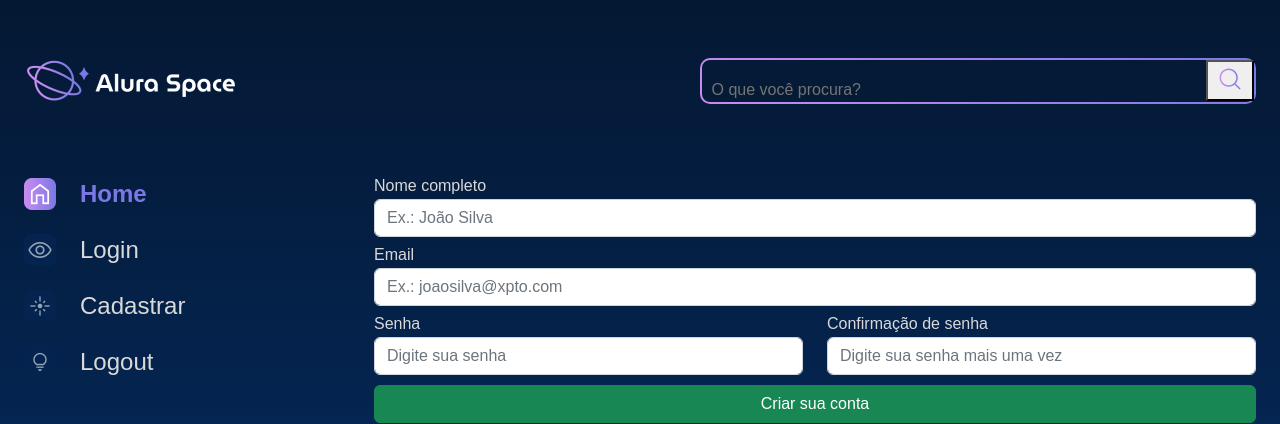
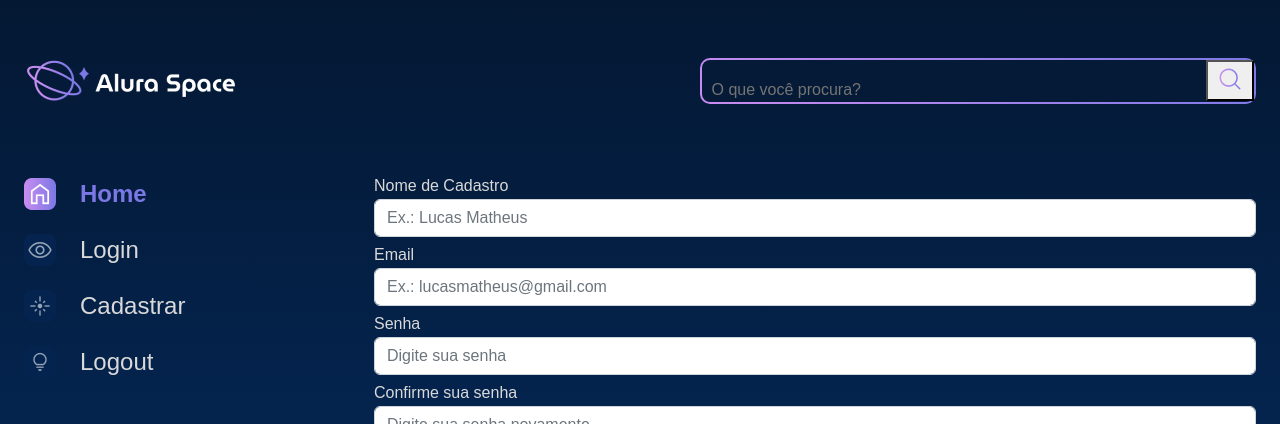
Before and after one commit to LucasM1710/projeto_site_django, a Django app: page /cadastro in a window 1280 px wide. Shown: the top 424 px of the page. Run offline with Django 5.2, Linux system fonts and the light colour scheme.

Commit message:
usuários do django

```diff
--- a/templates/usuarios/cadastro.html
+++ b/templates/usuarios/cadastro.html
@@ -41,27 +41,18 @@
                 </nav>
             </section>
             <section class="galeria" style="margin-left: 5em">
-                <form action="" method="">
+                <form action="{% url 'cadastro' %}" method="POST">
+                    {% csrf_token %}
                     <div class="row">
+                        {% for field in form.visible_fields %}
                         <div class="col-12 col-lg-12" style="margin-bottom: 10px;">
-                            <label for="nome_cadastro" style="color:#D9D9D9; margin-bottom: 5px;"><b>Nome completo</b></label>
-                            <input type="text" class="form-control" name="nome_cadastro" placeholder="Ex.: João Silva" required>
+                            <label for="{{ field.id_for_label }}" style="color:#D9D9D9; margin-bottom: 5px;">{{field.label}}</label>
+                            {{ field }}
                         </div>
-                        <div class="col-12 col-lg-12" style="margin-bottom: 10px;">
-                            <label for="email" style="color:#D9D9D9; margin-bottom: 5px;"><b>Email</b></label>
-                            <input type="email" class="form-control" name="email" placeholder="Ex.: joaosilva@xpto.com" required>
-                        </div>
-                        <div class="col-12 col-lg-6" style="margin-bottom: 10px;">
-                            <label for="password1" style="color:#D9D9D9; margin-bottom: 5px;"><b>Senha</b></label>
-                            <input type="password" class="form-control" name="password1" placeholder="Digite sua senha" required>
-                        </div>
-                        <div class="col-12 col-lg-6" style="margin-bottom: 10px;">
-                            <label for="password2" style="color:#D9D9D9; margin-bottom: 5px;"><b>Confirmação de senha</b></label>
-                            <input type="password" class="form-control" name="password2" placeholder="Digite sua senha mais uma vez" required>
-                        </div>
-                        <div class="col-12 text-center">
-                            <button class="btn btn-success col-12" style="padding: top 5px;" type="submit">Criar sua conta</button>
-                        </div>
+                        {% endfor %}
+                    </div>
+                    <div>
+                        <button class="btn btn-success col-12" style="padding: top 5px;" type="submit">Cadastrar</button>
                     </div>
                 </form>
             </section>
--- /dev/null
+++ b/usuarios/forms.py
@@ -0,0 +1,72 @@
+from django import forms
+
+class LoginForms(forms.Form):
+    nome_login=forms.CharField(
+        label="Nome de Login",
+        required=True,
+        max_length=100,
+        widget=forms.TextInput(
+            attrs={
+                "class": "form-control",
+                "placeholder":"Ex.: Lucas Matheus"
+            }
+        )
+    )
+    senha=forms.CharField(
+        label="Senha",
+        required=True,
+        max_length=70,
+        widget=forms.PasswordInput(
+            attrs={
+                "class": "form-control",
+                "placeholder":"Digite sua senha"
+            }
+        )
+    )
+
+class CadastroForms(forms.Form):
+    nome_cadastro=forms.CharField(
+        label="Nome de Cadastro",
+        required=True,
+        max_length=100,
+        widget=forms.TextInput(
+            attrs={
+                "class": "form-control",
+                "placeholder":"Ex.: Lucas Matheus"
+            }
+        )
+    )
+    email=forms.EmailField(
+        label="Email",
+        required=True,
+        max_length=100,
+        widget=forms.EmailInput(
+            attrs={
+                "class": "form-control",
+                "placeholder":"Ex.: lucasmatheus@gmail.com"
+            }
+        )
+
+    )
+    senha_1=forms.CharField(
+        label="Senha",
+        required=True,
+        max_length=70,
+        widget=forms.PasswordInput(
+            attrs={
+                "class": "form-control",
+                "placeholder":"Digite sua senha"
+            }
+        )
+    )
+    senha_2=forms.CharField(
+        label="Confirme sua senha",
+        required=True,
+        max_length=70,
+        widget=forms.PasswordInput(
+            attrs={
+                "class": "form-control",
+                "placeholder":"Digite sua senha novamente"
+            }
+        )
+    )
--- a/usuarios/views.py
+++ b/usuarios/views.py
@@ -1,8 +1,20 @@
-from django.shortcuts import render
+from django.shortcuts import render, redirect
+
+from usuarios.forms import LoginForms, CadastroForms
 
 # Create your views here.
 def login(request):
-    return render(request, "usuarios/login.html")
+    form = LoginForms()
+    return render(request, "usuarios/login.html", {"form": form})
 
 def cadastro(request):
-    return render(request, "usuarios/cadastro.html")
+    form = CadastroForms()
+
+    if request.method == 'POST':
+        form = CadastroForms(request.POST)
+
+        if form["senha_1"].value() != form["senha_2"].value():
+            return redirect('cadastro')
+
+
+    return render(request, "usuarios/cadastro.html", {"form": form})
```
Also changed, not shown: templates/usuarios/login.html (+9 -10 lines).
